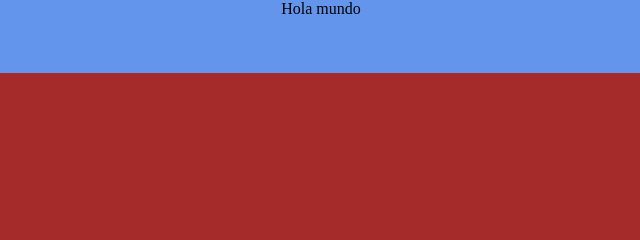
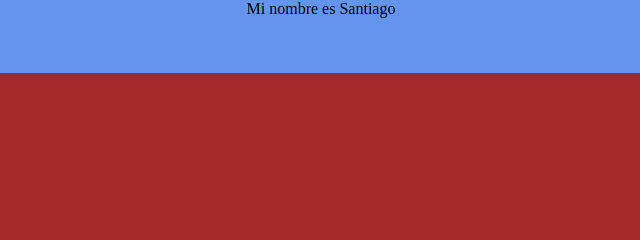
Before and after one commit to CoderBenjamin/g70, a plain HTML site: page index.html in a window 1280 px wide. Shown: the top 240 px of the page, 319-959 px from the left. Drawn offline with Linux system fonts and the light colour scheme.

Commit message:
Se agrego titulo

```diff
--- a/index.html
+++ b/index.html
@@ -9,7 +9,7 @@
 <body>
     <div class="content">
         <div class="elemento">
-           <center>Hola mundo</center>
+           <center>Mi nombre es Santiago</center>
         </div>
         <div class="elemento"></div>
         <div class="elemento"></div>
```
